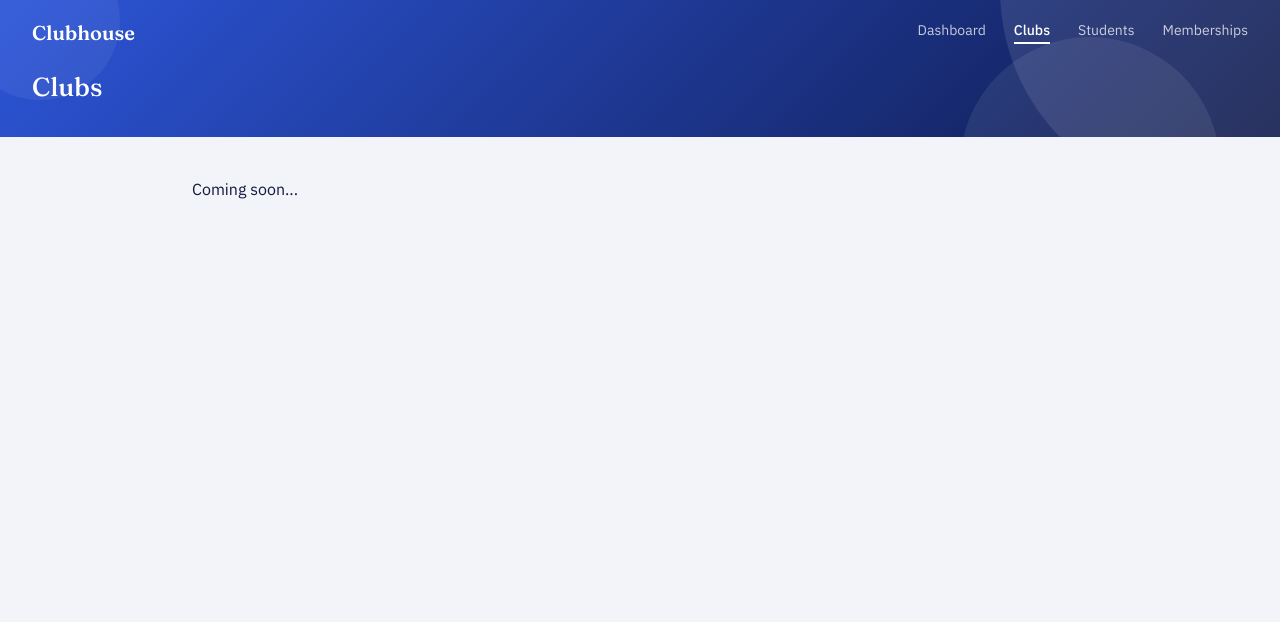
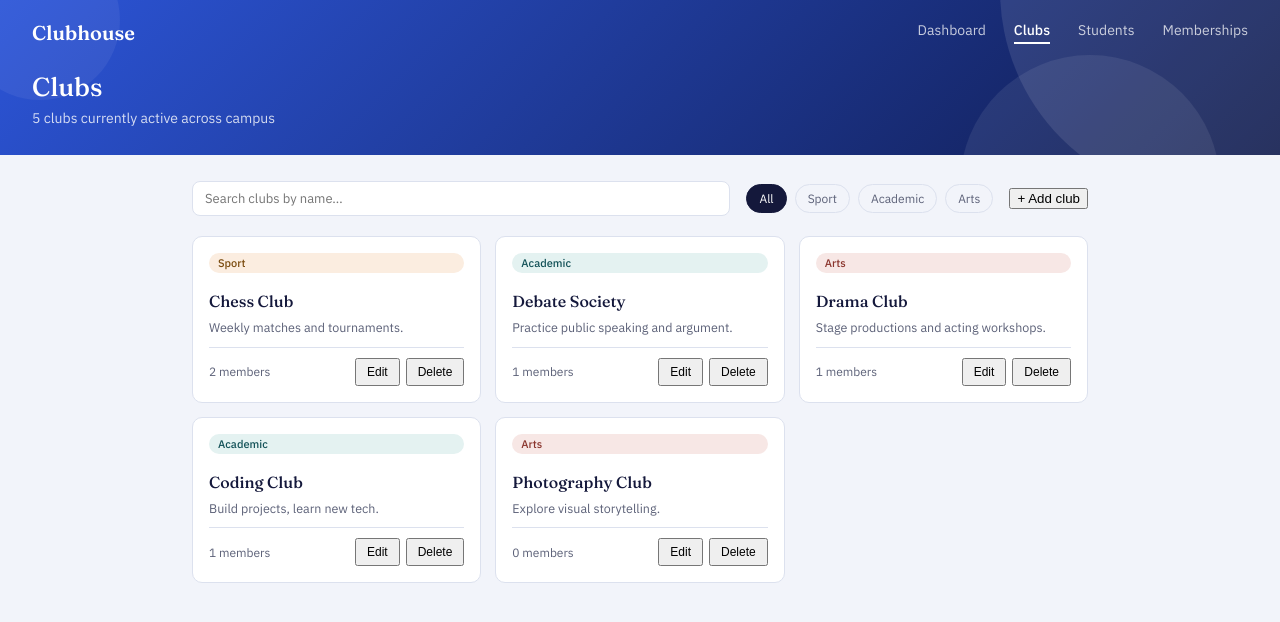
Before and after one commit to Umar-Kamani/school_club_management, a React app in the folder frontend/: page /clubs in a window 1280 px wide. Shown: the top 622 px of the page. Built offline with nearby package versions, Linux system fonts and the light colour scheme; the HTML template or start-up script is replaced by a standard one.

Commit message:
Built Clubs page with search, filtering, and full CRUD

```diff
--- /dev/null
+++ b/frontend/src/pages/Clubs.css
@@ -0,0 +1,142 @@
+.toolbar {
+  display: flex;
+  align-items: center;
+  justify-content: space-between;
+  gap: 16px;
+  margin-bottom: 20px;
+  flex-wrap: wrap;
+}
+
+.search-input {
+  flex: 1;
+  min-width: 180px;
+  border: 1px solid var(--hairline);
+  border-radius: 8px;
+  padding: 8px 12px;
+  font-size: 13px;
+  font-family: inherit;
+  color: var(--ink);
+}
+
+.filters {
+  display: flex;
+  gap: 8px;
+}
+
+.filter {
+  font-size: 12px;
+  padding: 6px 12px;
+  border-radius: 20px;
+  border: 1px solid var(--hairline);
+  color: var(--muted);
+  cursor: pointer;
+}
+
+.filter.active {
+  background: var(--ink);
+  color: #fff;
+  border-color: var(--ink);
+}
+
+.btn.small {
+  padding: 5px 10px;
+  font-size: 12px;
+}
+
+.club-card {
+  border: 1px solid var(--hairline);
+  border-radius: 10px;
+  padding: 16px;
+  background: var(--canvas);
+  display: flex;
+  flex-direction: column;
+  gap: 8px;
+}
+
+.club-card h3 {
+  font-size: 16px;
+}
+
+.club-desc {
+  font-size: 12.5px;
+  color: var(--muted);
+  line-height: 1.4;
+  margin: 0;
+}
+
+.club-meta {
+  display: flex;
+  justify-content: space-between;
+  align-items: center;
+  border-top: 1px solid var(--hairline);
+  padding-top: 10px;
+  margin-top: 2px;
+}
+
+.club-meta .members {
+  font-size: 12px;
+  color: var(--muted);
+}
+
+.club-actions {
+  display: flex;
+  gap: 6px;
+}
+
+.empty {
+  color: var(--muted);
+  font-size: 14px;
+}
+
+.form-panel {
+  border: 1px dashed var(--hairline);
+  border-radius: 10px;
+  padding: 20px;
+  background: var(--mist);
+}
+
+.form-grid {
+  display: grid;
+  grid-template-columns: 1fr 1fr;
+  gap: 14px;
+  margin-bottom: 14px;
+}
+
+.field label {
+  display: block;
+  font-size: 12px;
+  color: var(--muted);
+  margin-bottom: 5px;
+}
+
+.field input,
+.field textarea,
+.field select {
+  width: 100%;
+  font-family: inherit;
+  font-size: 13px;
+  padding: 8px 10px;
+  border: 1px solid var(--hairline);
+  border-radius: 6px;
+  background: #fff;
+  color: var(--ink);
+}
+
+.field.full {
+  grid-column: 1 / -1;
+}
+
+.form-error {
+  color: var(--brick);
+  font-size: 12px;
+  margin: -6px 0 12px;
+}
+
+.feedback {
+  background: var(--teal-tint);
+  color: var(--teal-text);
+  font-size: 13px;
+  padding: 10px 14px;
+  border-radius: 8px;
+  margin-bottom: 16px;
+}
--- a/frontend/src/pages/Clubs.jsx
+++ b/frontend/src/pages/Clubs.jsx
@@ -1,13 +1,178 @@
+import { useState } from "react";
 import Header from "../components/Header";
+import { clubs as initialClubs, memberships } from "../data/mockData";
+import "./Clubs.css";
+
+const CATEGORIES = ["All", "Sport", "Academic", "Arts"];
 
 function Clubs() {
+  const [clubs, setClubs] = useState(initialClubs);
+  const [searchTerm, setSearchTerm] = useState("");
+  const [activeCategory, setActiveCategory] = useState("All");
+
+  const [showForm, setShowForm] = useState(false);
+  const [editingClub, setEditingClub] = useState(null); // null = adding new
+  const [formData, setFormData] = useState({ club_name: "", category: "Sport", description: "" });
+  const [formError, setFormError] = useState("");
+  const [feedback, setFeedback] = useState("");
+
+  // Only clubs matching both the search text AND the selected category
+  const filteredClubs = clubs.filter((club) => {
+    const matchesCategory = activeCategory === "All" || club.category === activeCategory;
+    const matchesSearch = club.club_name.toLowerCase().includes(searchTerm.toLowerCase());
+    return matchesCategory && matchesSearch;
+  });
+
+  function showFeedback(message) {
+    setFeedback(message);
+    setTimeout(() => setFeedback(""), 2500);
+  }
+
+  function openAddForm() {
+    setEditingClub(null);
+    setFormData({ club_name: "", category: "Sport", description: "" });
+    setFormError("");
+    setShowForm(true);
+  }
+
+  function openEditForm(club) {
+    setEditingClub(club);
+    setFormData({ club_name: club.club_name, category: club.category, description: club.description });
+    setFormError("");
+    setShowForm(true);
+  }
+
+  function handleDelete(clubId) {
+    setClubs(clubs.filter((c) => c.club_id !== clubId));
+    showFeedback("Club deleted.");
+  }
+
+  function handleSubmit(e) {
+    e.preventDefault();
+
+    if (!formData.club_name.trim()) {
+      setFormError("Club name cannot be empty.");
+      return;
+    }
+
+    if (editingClub) {
+      // Update: keep the same club_id, replace the rest of the fields
+      setClubs(clubs.map((c) => (c.club_id === editingClub.club_id ? { ...c, ...formData } : c)));
+      showFeedback("Club updated successfully.");
+    } else {
+      // Create: add a new club to the end of the array
+      const newClub = { club_id: Date.now(), ...formData };
+      setClubs([...clubs, newClub]);
+      showFeedback("Club added successfully.");
+    }
+
+    setShowForm(false);
+  }
+
   return (
     <>
       <Header>
         <h1>Clubs</h1>
+        <p>{clubs.length} clubs currently active across campus</p>
       </Header>
+
       <div className="page-body">
-        <p>Coming soon...</p>
+        {feedback && <div className="feedback">{feedback}</div>}
+
+        <div className="toolbar">
+          <input
+            type="text"
+            className="search-input"
+            placeholder="Search clubs by name…"
+            value={searchTerm}
+            onChange={(e) => setSearchTerm(e.target.value)}
+          />
+          <div className="filters">
+            {CATEGORIES.map((cat) => (
+              <span
+                key={cat}
+                className={`filter ${activeCategory === cat ? "active" : ""}`}
+                onClick={() => setActiveCategory(cat)}
+              >
+                {cat}
+              </span>
+            ))}
+          </div>
+          <button className="btn primary" onClick={openAddForm}>
+            + Add club
+          </button>
+        </div>
+
+        <div className="cards">
+          {filteredClubs.map((club) => (
+            <div className="club-card" key={club.club_id}>
+              <span className={`chip ${club.category.toLowerCase()}`}>{club.category}</span>
+              <h3>{club.club_name}</h3>
+              <p className="club-desc">{club.description}</p>
+              <div className="club-meta">
+                <span className="members">
+                  {memberships.filter((m) => m.club_id === club.club_id).length} members
+                </span>
+                <div className="club-actions">
+                  <button className="btn ghost small" onClick={() => openEditForm(club)}>
+                    Edit
+                  </button>
+                  <button className="btn danger small" onClick={() => handleDelete(club.club_id)}>
+                    Delete
+                  </button>
+                </div>
+              </div>
+            </div>
+          ))}
+          {filteredClubs.length === 0 && <p className="empty">No clubs match your search.</p>}
+        </div>
+
+        {showForm && (
+          <>
+            <p className="section-label" style={{ marginTop: "30px" }}>
+              {editingClub ? "Edit club" : "Add club"}
+            </p>
+            <form className="form-panel" onSubmit={handleSubmit}>
+              <div className="form-grid">
+                <div className="field">
+                  <label>Club name</label>
+                  <input
+                    value={formData.club_name}
+                    onChange={(e) => setFormData({ ...formData, club_name: e.target.value })}
+                    placeholder="e.g. Robotics Club"
+                  />
+                </div>
+                <div className="field">
+                  <label>Category</label>
+                  <select
+                    value={formData.category}
+                    onChange={(e) => setFormData({ ...formData, category: e.target.value })}
+                  >
+                    <option>Sport</option>
+                    <option>Academic</option>
+                    <option>Arts</option>
+                  </select>
+                </div>
+                <div className="field full">
+                  <label>Description</label>
+                  <textarea
+                    rows="2"
+                    value={formData.description}
+                    onChange={(e) => setFormData({ ...formData, description: e.target.value })}
+                    placeholder="What does this club do?"
+                  />
+                </div>
+              </div>
+              {formError && <p className="form-error">{formError}</p>}
+              <button type="submit" className="btn primary">
+                Save club
+              </button>
+              <button type="button" className="btn ghost" style={{ marginLeft: "8px" }} onClick={() => setShowForm(false)}>
+                Cancel
+              </button>
+            </form>
+          </>
+        )}
       </div>
     </>
   );
```
